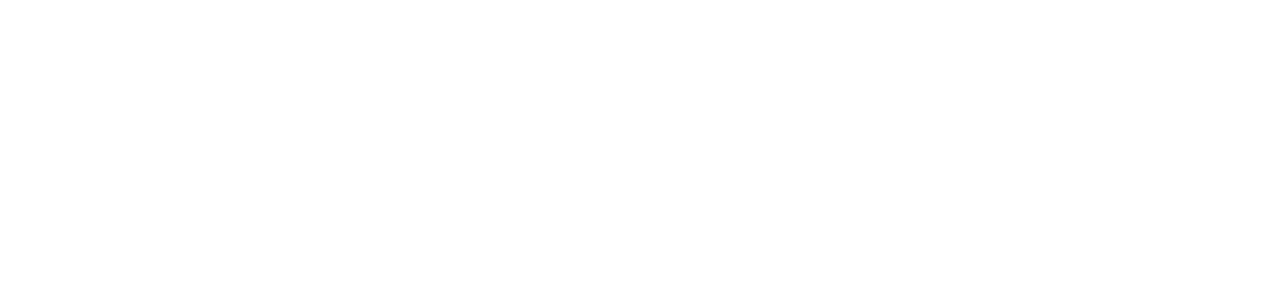
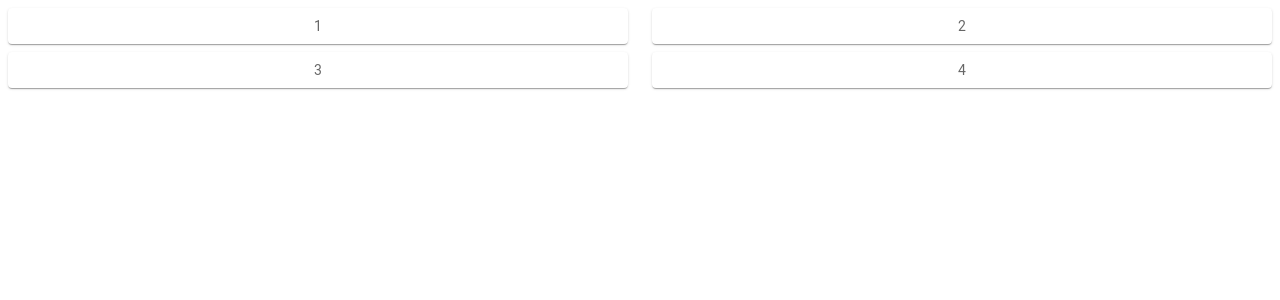
Before and after one commit to Feedback-Friend/Web-Application, a React (Create React App) app: page /myProfile in a window 1280 px wide. Shown: the top 300 px of the page. Built offline with nearby package versions, Linux system fonts and the light colour scheme; sample sign-in values are in the browser's storage; the HTML template or start-up script is replaced by a standard one.

Commit message:
Added grid to profile page

```diff
--- a/src/Homepage.js
+++ b/src/Homepage.js
@@ -6,7 +6,7 @@
 import CreateFromExisting from './components/createFromExisting';
 import TakeSurvey from './components/takeSurvey';
 import Results from './components/results';
-import ProfilePage from './components/profilePage';
+import RowAndColumnSpacing from './components/profilePage';
 function Homepage(props) {
   const { userID } = props;
 
@@ -84,7 +84,7 @@
         <Route
           path="myProfile"
           element={
-            <myProfile userID={userID}/>
+            <RowAndColumnSpacing userID={userID}/>
           }
         />
       </Routes>
--- a/src/components/profilePage.js
+++ b/src/components/profilePage.js
@@ -1,29 +1,20 @@
-import React, { useEffect, useState } from 'react';
+import * as React from 'react';
+import { styled } from '@mui/material/styles';
 import Grid from '@mui/material/Grid';
-import Item from '@mui/material/ListItem';
+import Paper from '@mui/material/Paper';
+import Box from '@mui/material/Box';
 
-// import Profile from 'Home';
-// This turns buttons into links
-import { Link } from 'react-router-dom';
-// Imports the navigation bar
-import Nav from './nav';
+const Item = styled(Paper)(({ theme }) => ({
+  backgroundColor: theme.palette.mode === 'dark' ? '#1A2027' : '#fff',
+  ...theme.typography.body2,
+  padding: theme.spacing(1),
+  textAlign: 'center',
+  color: theme.palette.text.secondary,
+}));
 
-function ProfilePage(props){
-    const {userID} = props
-    const [firstName, setFirstName] = useState("")
-    const [lastName, setLastName] = useState("")
-    const [username, setUsername] = useState("")
-    const [password, setPassword] = useState("")
-    const [email, setEmail] = useState("")
-
-    // firstName.setUsername
-
-    useEffect(() => {
-        // res = fetch()
-    }
-    )
-
-    return(
+export default function RowAndColumnSpacing() {
+  return (
+    <Box sx={{ width: '100%' }}>
       <Grid container rowSpacing={1} columnSpacing={{ xs: 1, sm: 2, md: 3 }}>
         <Grid item xs={6}>
           <Item>1</Item>
@@ -38,8 +29,6 @@
           <Item>4</Item>
         </Grid>
       </Grid>
-    )
+    </Box>
+  );
 }
-
-// Makes the function exportable
-export default ProfilePage
```
Lines whose indentation alone changed are shown as unchanged.
